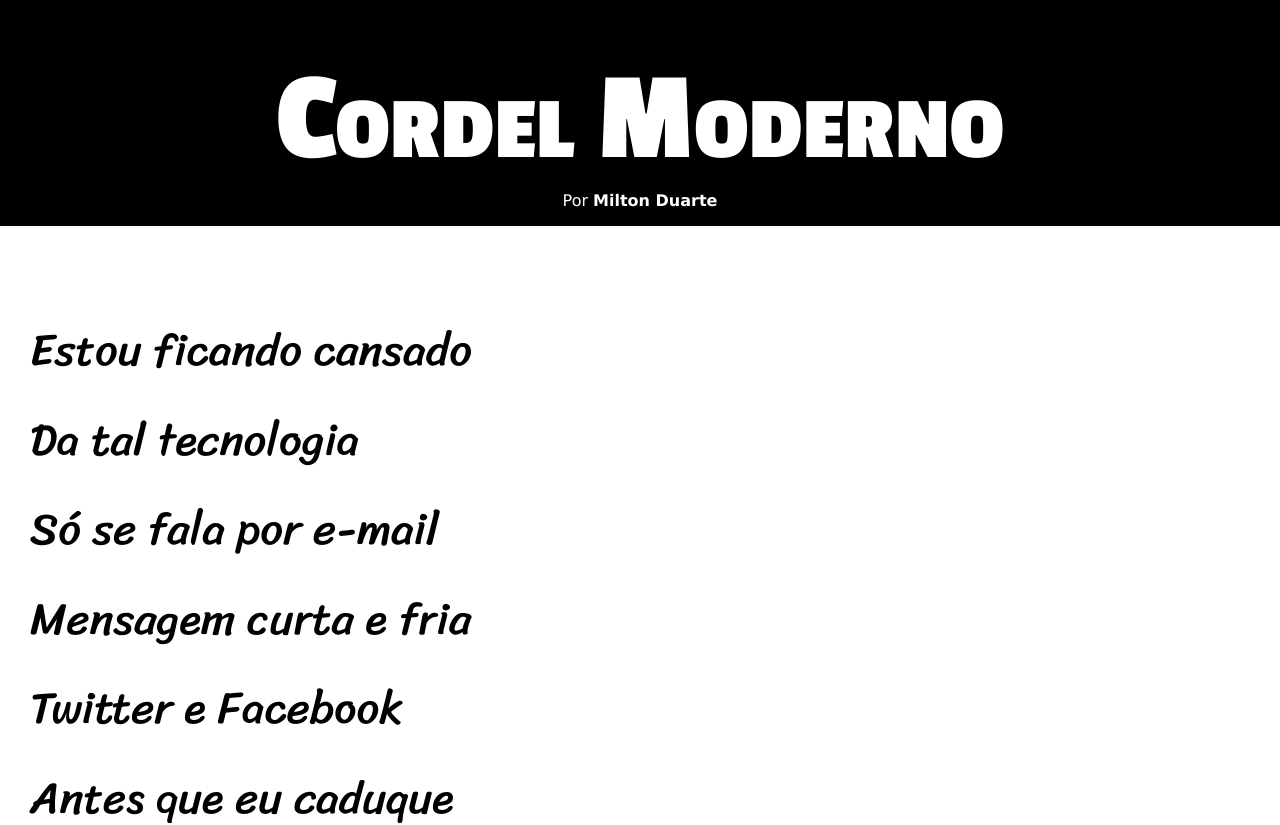
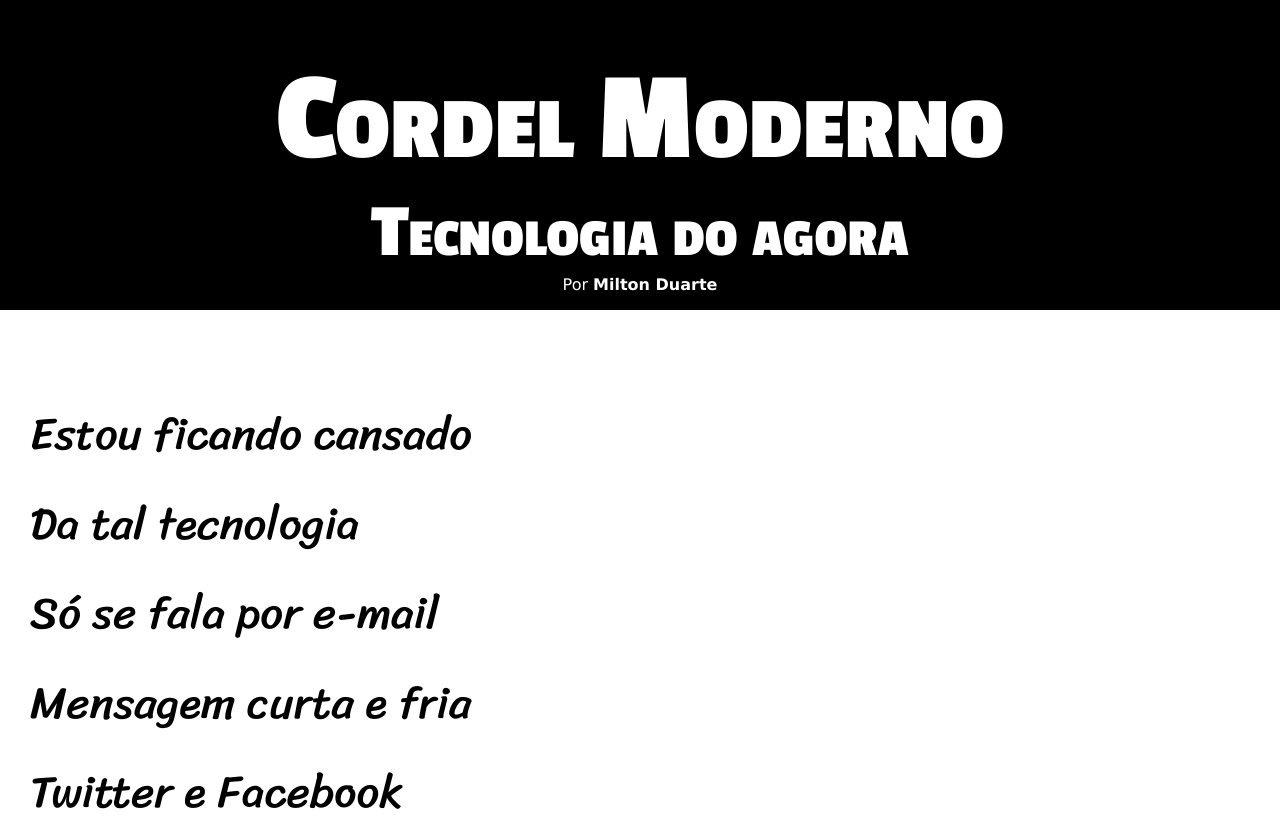
Before and after one commit to giobianchx/projeto-cordel, a plain HTML site: page index.html in a window 1280 px wide. Shown: the top 825 px of the page. Drawn offline with Linux system fonts and the light colour scheme.

Commit message:
adicionei um h2

```diff
--- a/estilo.css
+++ b/estilo.css
@@ -34,6 +34,11 @@ header > h1 {
     font-variant: small-caps;
     font-size: 10vw;
     padding-top: 50px;
+}
+header > h2 {
+    font-family: var(--fonte2);
+    font-variant: small-caps;
+    font-size: 6vw;
 }
 header > p {
     padding-bottom: 1em;
--- a/index.html
+++ b/index.html
@@ -9,6 +9,7 @@
 <body>
     <header>
         <h1>Cordel Moderno</h1>
+        <h2>Tecnologia do agora</h2>
         <p>
             Por <a href="https://www.recantodasletras.com.br/poesias/3186743">Milton Duarte</a>
         </p>
```
